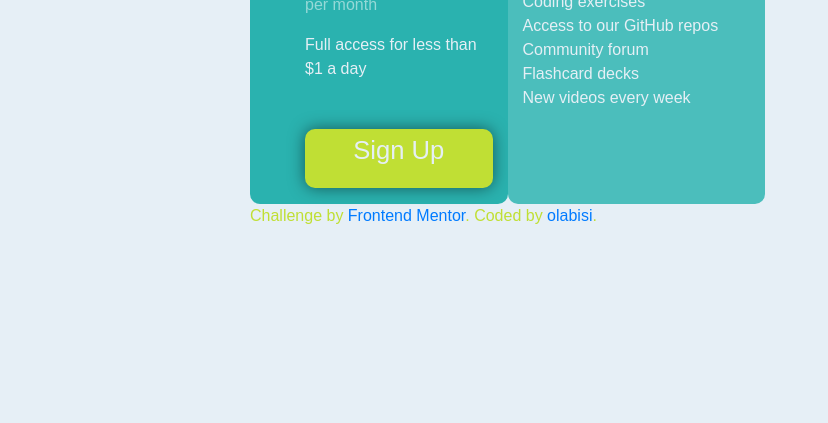
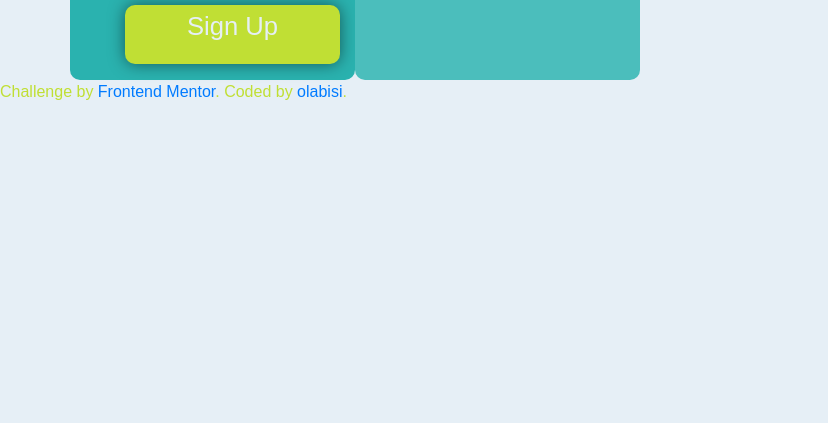
Before and after one commit to mightyFZeus/ZeusCode, a plain HTML site: page index.html in a window 1280 px wide. Shown: the part 377-800 px from the top of the page, without its empty margins (0-828 px from the left). Drawn offline with nearby package versions, Linux system fonts and the light colour scheme; a script that the page names is missing.

Commit message:
Update main.css

```diff
--- a/main.css
+++ b/main.css
@@ -43,8 +43,7 @@ h4{font-weight: bold; font-size: 16px}
   font-family: "Karla", sans-serif;
   line-height: 1.5;
   box-sizing: border-box;
-  margin-top: 100px;
-  margin-left: 250px;
+
   position: center;
    }
 h2{font-size: 35px
```
